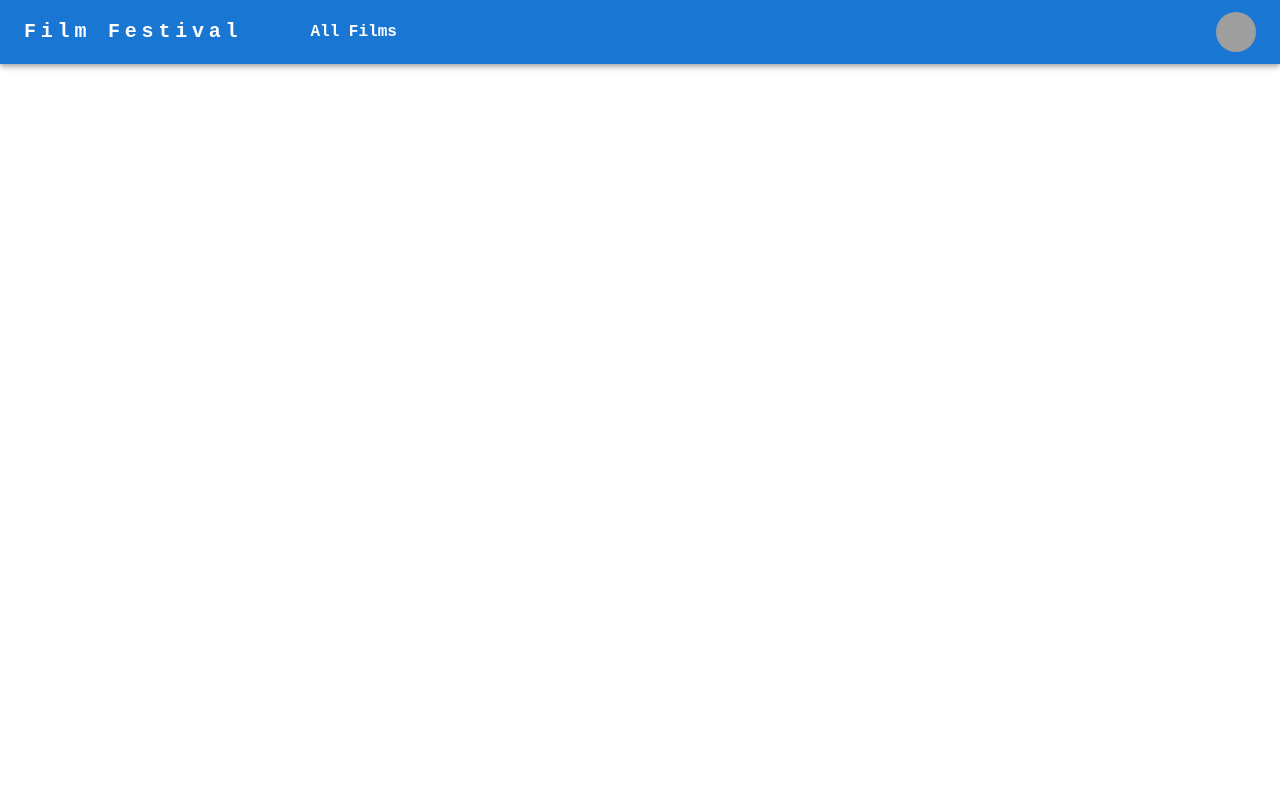
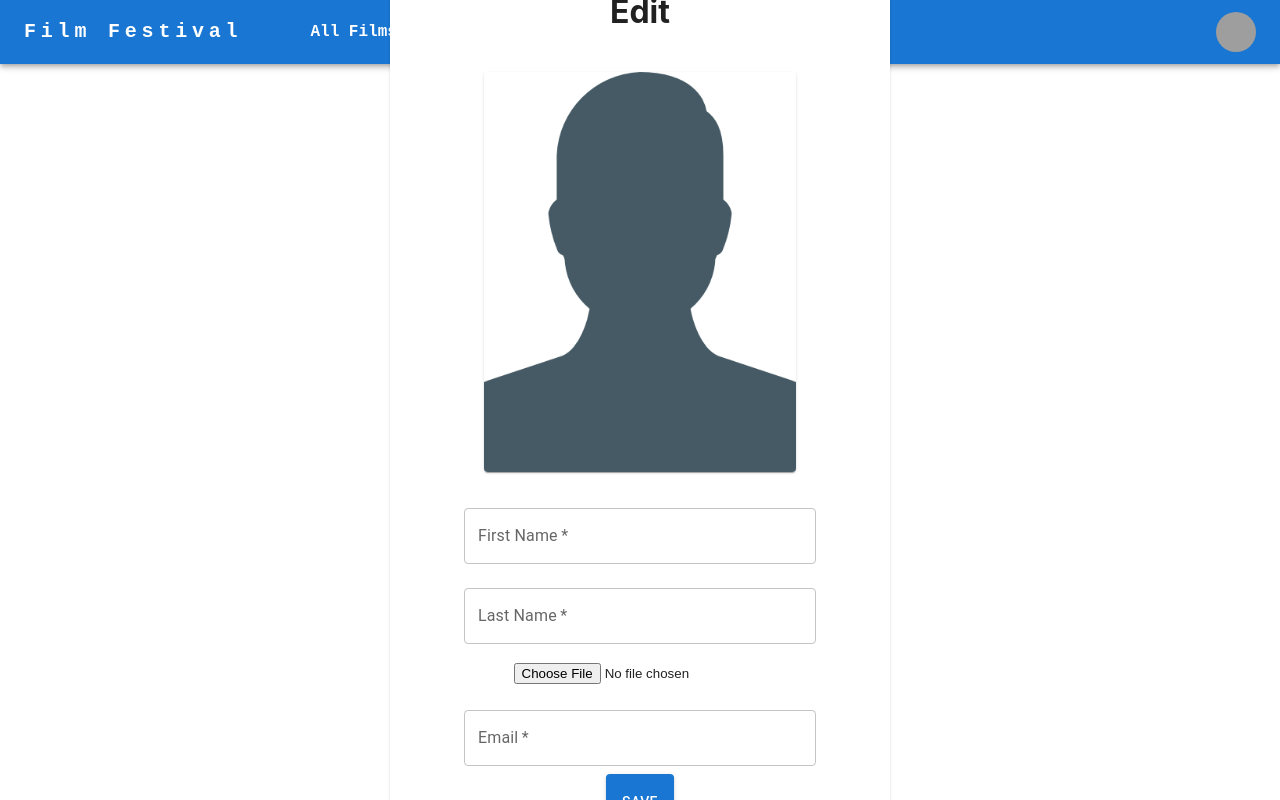
Before and after one commit to PhyuWaiLwin-Swan/Seng365_Film_Festival_Web, a React (Create React App) app: page /users/1/edit in a window 1280 px wide. Built offline with nearby package versions, Linux system fonts and the light colour scheme; no server answers; grey boxes are pictures that could not be loaded.

Commit message:
edit user detail

```diff
--- a/src/App.tsx
+++ b/src/App.tsx
@@ -21,7 +21,7 @@ function App() {
                 <Route path="/films" element={<AllFilms/>}/>
                 <Route path="/films/:id" element={<Film/>}/>
                 <Route path="/users/login" element={<Login/>}/>
-                <Route path="/users/register" element={<Register/>}/>
+                {/*<Route path="/users/register" element={<Register/>}/>*/}
                 <Route path="/Users/:id" element={<User/>}/>
                 <Route
                     path="/films/create"
@@ -32,6 +32,14 @@ function App() {
                     element={<CreateFilm isCreate={false} title="Edit Film" filmId={parseInt(localStorage.getItem("editFilmId") || "0")} />}
                 />
                 <Route path="/films/MyFilms" element={<FilmList />} />
+                <Route
+                    path="/users/:id/edit"
+                    element={ <Register isRegister={false} header="Edit" userId={parseInt(localStorage.getItem("userId") || "0")} />}
+                />
+                <Route
+                    path="/users/register"
+                    element={ <Register isRegister={true} header="Register" userId={0} />}
+                />
 
 
 
--- a/src/components/CreateFilm.tsx
+++ b/src/components/CreateFilm.tsx
@@ -79,7 +79,6 @@ const CreateFilm: React.FC<CreateFilmProps> = ({ isCreate, title, filmId }) => {
         }
     }, [filmId]);
 
-    console.log(film.description)
 
 
     const handleImageUpload = (event: React.ChangeEvent<HTMLInputElement>) => {
--- a/src/components/Register.tsx
+++ b/src/components/Register.tsx
@@ -1,31 +1,36 @@
 
 import React, { useState } from 'react';
 // import { makeStyles } from "@mui/material/styles";
-import {Card, TextField} from "@mui/material";
+import {Card, CardMedia, TextField} from "@mui/material";
 import Button from "@mui/material/Button";
 import Container from "@mui/material/Container";
 // import axios from "axios/index";
 import axios from "axios";
 import domain from "../domain";
 import {useNavigate} from "react-router-dom";
+import defaultImage from "../default-image.png";
 
+interface RegisterProps {
+    isRegister:boolean;
+    userId: number;
+    header:string
+}
+const Register: React.FC<RegisterProps> = ({ isRegister,userId ,header}) => {
 
-const Register = () => {
-    // const Register = ({ handleClose }) => {
-    // const classes = useStyles();
-    // create state variables for each input
-    const [user, setUser] = React.useState<User>({    userId: 0,
-        token:'',
-        firstName:'',
-        lastName:'',
+    const [user, setUser] = React.useState<User>({
+        userId: userId || 0,
+        token: '',
+        firstName: '',
+        lastName: '',
 
         email: '',
 
-        password:'',
+        password: '',
 
-        currentPassword:'',
-        image_filename : '',
+        currentPassword: '',
+        image_filename: '',
     })
+    const [isRegisterUser, setIsRegisterUser] = useState(isRegister);
     const navigate = useNavigate();
     const [firstName, setFirstName] = useState('');
     const [lastName, setLastName] = useState('');
@@ -33,47 +38,97 @@ const Register = () => {
     const [password, setPassword] = useState('');
     const [errorFlag, setErrorFlag] = React.useState(false)
     const [errorMessage, setErrorMessage] = React.useState("")
+    const [imageFile, setImageFile] = useState<File | null>(null);
 
+
+    React.useEffect(() => {
+
+        if (! isRegisterUser) {
+            axios.get(domain + "/users/" + userId, {
+                headers: {
+                    'X-Authorization': localStorage.getItem("token")
+                }
+            })
+
+                .then((response) => {
+
+                    setErrorFlag(false)
+                    setErrorMessage("")
+                    setUser(response.data)
+                    console.log(response.data)
+
+                }, (error) => {
+
+                    setErrorFlag(true)
+                    setErrorMessage(error.toString())
+                    console.log(error)
+                })
+        }
+    }, [userId])
+
+    const handleImageUpload = (event: React.ChangeEvent<HTMLInputElement>) => {
+        const file = event.target.files?.[0]; // Use optional chaining
+        if (file) {
+            setImageFile(file);
+        }
+    };
+    const handleRemoveImage =  () => {
+        setImageFile(null);
+
+
+    }
     const handleSubmit = (e: { preventDefault: () => void; }) => {
+        if (isRegisterUser) {
             e.preventDefault();
 
-        axios.post(domain  + "/users/register", {
-                    "firstName": firstName,
-                    "lastName": lastName,
-                    "email": email,
-                    "password": password,
+
+            axios.post(domain + "/users/register", {
+                    "firstName": user.firstName,
+                    "lastName": user.lastName,
+                    "email": user.email,
+                    "password": user.password,
                 }
-
             )
                 .then((response) => {
                     setErrorFlag(false)
                     setErrorMessage("")
                     setUser(response.data)
-                navigate('/users/'+response.data.userId)
+                    localStorage.setItem("userId",response.data.userId)
+                    localStorage.setItem("token", response.data.token)
+                    navigate('/users/' + response.data.userId)
 
                 }, (error) => {
 
                     setErrorFlag(true)
                     setErrorMessage(error.toString())
                 })
-        console.log(user.userId)
-        // console.log(firstName, lastName, email, password);
-        // handleClose();
-    };
-    if (errorFlag) {
-        return (
-            <div>
 
-                <h1>Users</h1>
-                <div style={{color: "red"}}>
-                    {errorMessage}
+        } else {
+            axios.patch(domain + "/users/register", {
+                "firstName": user.firstName,
+                "lastName": user.lastName,
+                "email": user.email,
+                "password": user.password,
+            }, {
+                headers: {
+                    'X-Authorization': localStorage.getItem('token'),
+                    'Content-Type': 'application/json'
+                }
+            })
+                .then((response) => {
+                    setErrorFlag(false)
+                    setErrorMessage("")
+                    setUser(response.data)
+                    navigate('/users/' + response.data.userId)
 
-                </div>
+                }, (error) => {
 
-            </div>
+                    setErrorFlag(true)
+                    setErrorMessage(error.toString())
+                })
+        }
+    }
 
-        )
-    } else {
             return (
                 <div>
                     <Container style={{
@@ -89,40 +144,74 @@ const Register = () => {
                         <Card style={{
                             display: "inline-grid",
                             minWidth: "500px",
-                        minHeight: "400px",
                             width: "500px",
-                        height: "550px"
                         }}>
-                        <h1>Register</h1>
-                        <Container style={{display: "inline-grid", width: "400px", height: "600px"}}>
+                            <h1>{header}</h1>
+                            <Container style={{display: "inline-grid", width: "400px"}}>
                                 <form
                                     // className={classes.root}
                                     onSubmit={handleSubmit}>
+
+                                    <div className="eachBox">
+                                        <Card>
+                                            <CardMedia
+                                                className="app-img"
+                                                component="img"
+                                                image={imageFile ? URL.createObjectURL(imageFile) : defaultImage}
+                                                alt={imageFile ? 'Uploaded' : 'Default'}
+                                            />
+                                        </Card>
+                                    </div>
                                     <TextField
                                         margin="normal"
                                         fullWidth
                                         label="First Name"
                                         required
-                                    value={firstName}
-                                    onChange={(e: { target: { value: React.SetStateAction<string>; }; }) => setFirstName(e.target.value)}
+                                        defaultValue={isRegisterUser ? '' : user.firstName}// Handle the case when description is null
+                                        InputProps={{
+                                            readOnly: false,
+                                        }}
+                                        value={user.firstName}
+                                        onChange={(e) => setUser((prevUser) => ({ ...prevUser, firstName: e.target.value }))}
                                     />
+
+                                    <div>{user.firstName}</div>
                                     <TextField
                                         margin="normal"
                                         fullWidth
                                         label="Last Name"
                                         required
-                                    value={lastName}
-                                    onChange={(e: { target: { value: React.SetStateAction<string>; }; }) => setLastName(e.target.value)}
+                                        defaultValue={isRegisterUser ? '' : user.lastName}// Handle the case when description is null
+                                        InputProps={{
+                                            readOnly: false,
+                                        }}
+                                        value={user.lastName}
+                                        onChange={(e) => setUser((prevUser) => ({ ...prevUser, lastName: e.target.value }))}
                                     />
+                                    <div style={{ padding: '10px' }}>
+                                        <input
+                                            type="file"
+                                            accept="image/*"
+                                            onChange={(event: React.ChangeEvent<HTMLInputElement>) => handleImageUpload(event)}
+                                        />
+
+                                        {imageFile && <Button onClick={handleRemoveImage}>Remove Image</Button>}
+                                    </div>
+
                                     <TextField
                                         margin="normal"
                                         fullWidth
                                         label="Email"
                                         type="email"
                                         required
-                                    value={email}
-                                    onChange={(e: { target: { value: React.SetStateAction<string>; }; }) => setEmail(e.target.value)}
+                                        defaultValue={isRegisterUser ? '' : user.email}// Handle the case when description is null
+                                        InputProps={{
+                                            readOnly: false,
+                                        }}
+                                        value={user.email}
+                                        onChange={(e) => setUser((prevUser) => ({ ...prevUser, email: e.target.value }))}
                                     />
+                                    {isRegister &&
                                         <TextField
                                         margin="normal"
                                         fullWidth
@@ -132,11 +221,13 @@ const Register = () => {
                                         value={password}
                                         onChange={(e: { target: { value: React.SetStateAction<string>; }; }) => setPassword(e.target.value)}
                                     />
+                                    }
+
                                     <div>
                                         {/*<Button variant="contained" onClick={handleClose}>*/}
                                         {/*    Cancel*/}
                                         {/*</Button>*/}
-                                    <Button style={{height: "55px"}} type="submit" variant="contained">Sign up</Button>
+                                        <Button style={{height: "55px"}} type="submit" variant="contained">{isRegister ? "Sign up":"Save"}</Button>
 
                                     </div>
                                 </form>
@@ -145,7 +236,6 @@ const Register = () => {
                     </Container>
                 </div>
             );
-    }
+
     };
-
 export default Register;
--- a/src/components/User.tsx
+++ b/src/components/User.tsx
@@ -6,6 +6,7 @@ import {Card, CardActionArea, CardActions, CardContent, CardMedia, Container, Ty
 import CSS from "csstype";
 import FilmProfile from "./FilmProfile";
 import GetImage from "./Getimage";
+import Button from "@mui/material/Button";
 
 const User = () => {
     const navigate = useNavigate();
@@ -44,9 +45,6 @@ const User = () => {
             })
     }
     const loadUser = () => {
-        console.log(userId)
-        console.log(token)
-        // navigate("/users/" + user.userId)
         axios.get(domain + "/users/" + userId, {
             headers: {
                 'X-Authorization': token
@@ -78,6 +76,10 @@ const User = () => {
 
 
     }
+    const handleEditEventOfUser = () =>{
+        navigate("edit")
+
+    }
     const UserObject = () => {
         return (<div style={{padding: "10px"}}>
             <Card sx={{maxWidth: 400}}>
@@ -90,6 +92,8 @@ const User = () => {
                         Full Name : {user.firstName} {user.lastName}
                     </Typography>
                 </CardContent>
+                <Button style={{height: "55px"}} variant="contained" onClick={handleEditEventOfUser}>Edit</Button>
+
             </Card>
         </div>)
     }
```
Lines whose indentation alone changed are shown as unchanged.
